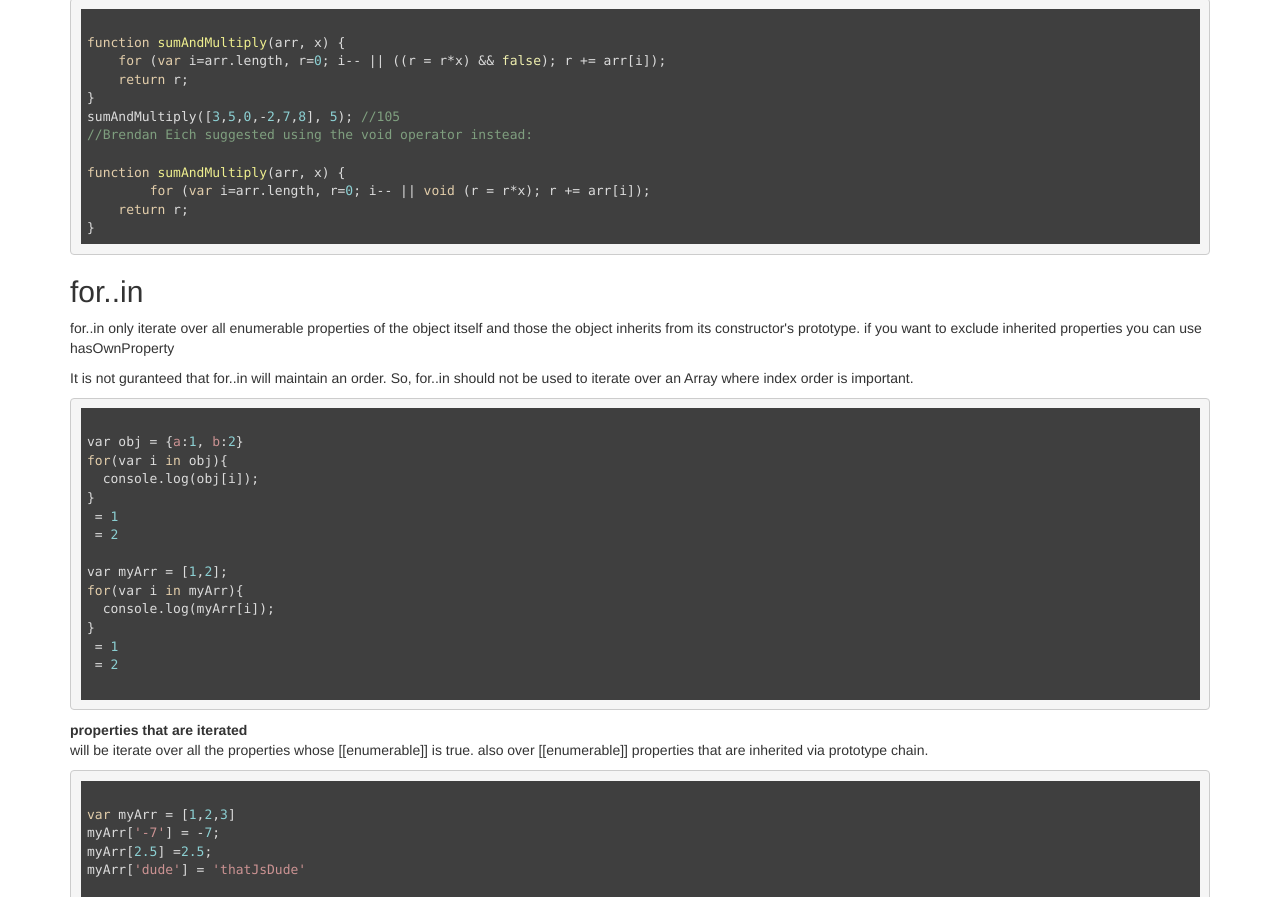
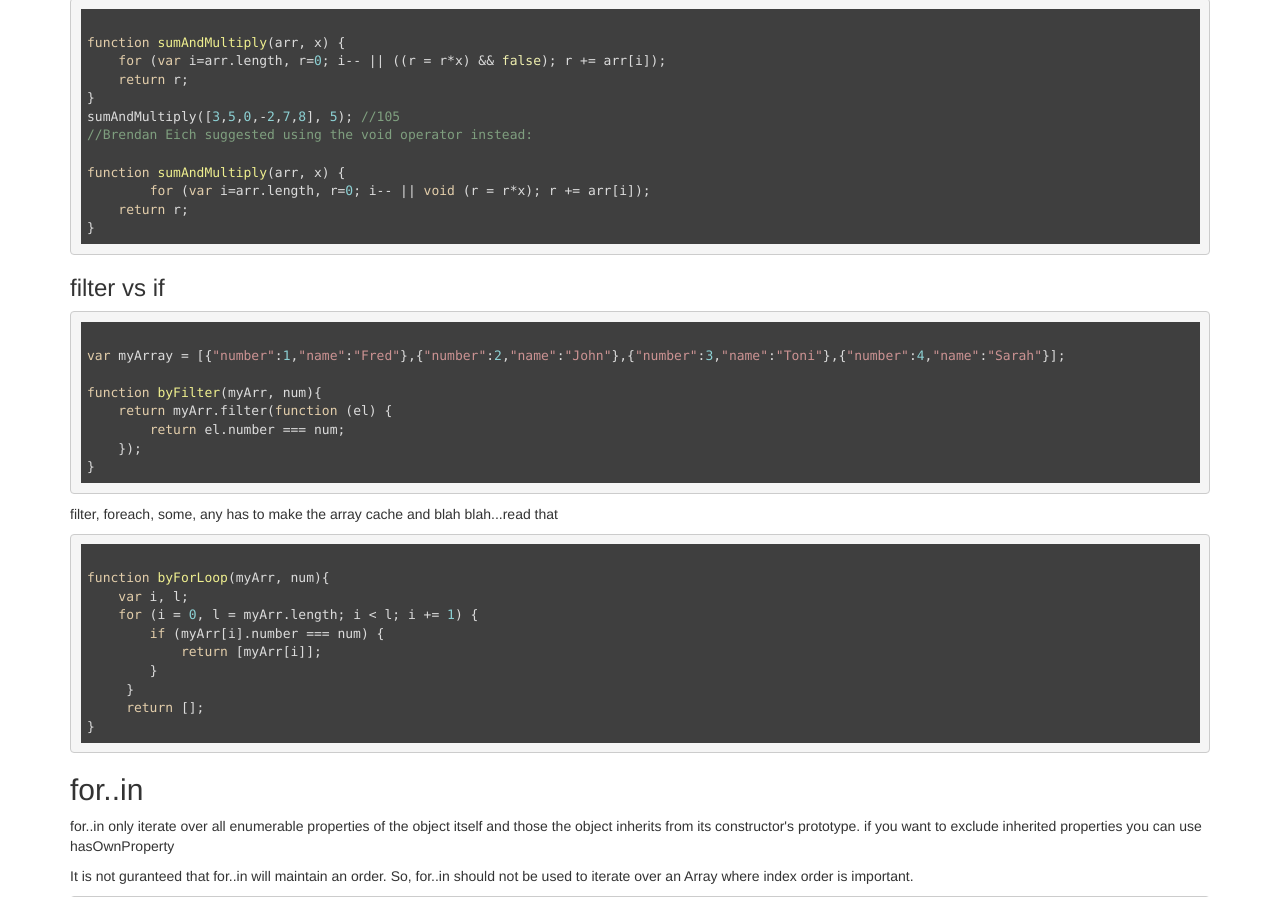
Before and after one commit to khan4019/thatJsDude, a plain HTML site: page jsConcepts/concepts/loop.html in a window 1280 px wide. Shown: the part 2459-3356 px from the top of the page. Drawn offline with Linux system fonts and the light colour scheme; a script that the page names is missing.

Commit message:
added filter vs for loop

```diff
--- a/jsConcepts/concepts/loop.html
+++ b/jsConcepts/concepts/loop.html
@@ -184,6 +184,28 @@ function sumAndMultiply(arr, x) {
     return r;
 }
 </code></pre>
+<h3>filter vs if</h3>
+<pre><code>
+var myArray = [{"number":1,"name":"Fred"},{"number":2,"name":"John"},{"number":3,"name":"Toni"},{"number":4,"name":"Sarah"}];
+
+function byFilter(myArr, num){
+    return myArr.filter(function (el) {
+        return el.number === num;
+    });
+}
+</code></pre>
+<p>filter, foreach, some, any has to make the array cache and blah blah...read that</p>
+<pre><code>
+function byForLoop(myArr, num){
+    var i, l;
+    for (i = 0, l = myArr.length; i &lt; l; i += 1) {
+        if (myArr[i].number === num) {
+            return [myArr[i]];
+        }
+     }
+     return [];
+}
+</code></pre>
 </div>
 <div>
   <h2>for..in</h2>
@@ -311,6 +333,7 @@ while(l--) {
   </code></pre>
 </div>
 <div id="summary">
+  <h2> Summary</h2>
   <ul>
     <li>Don't measure length in every iteration</li>
     <li>catche object properties, function used in repeating code</li>
```
